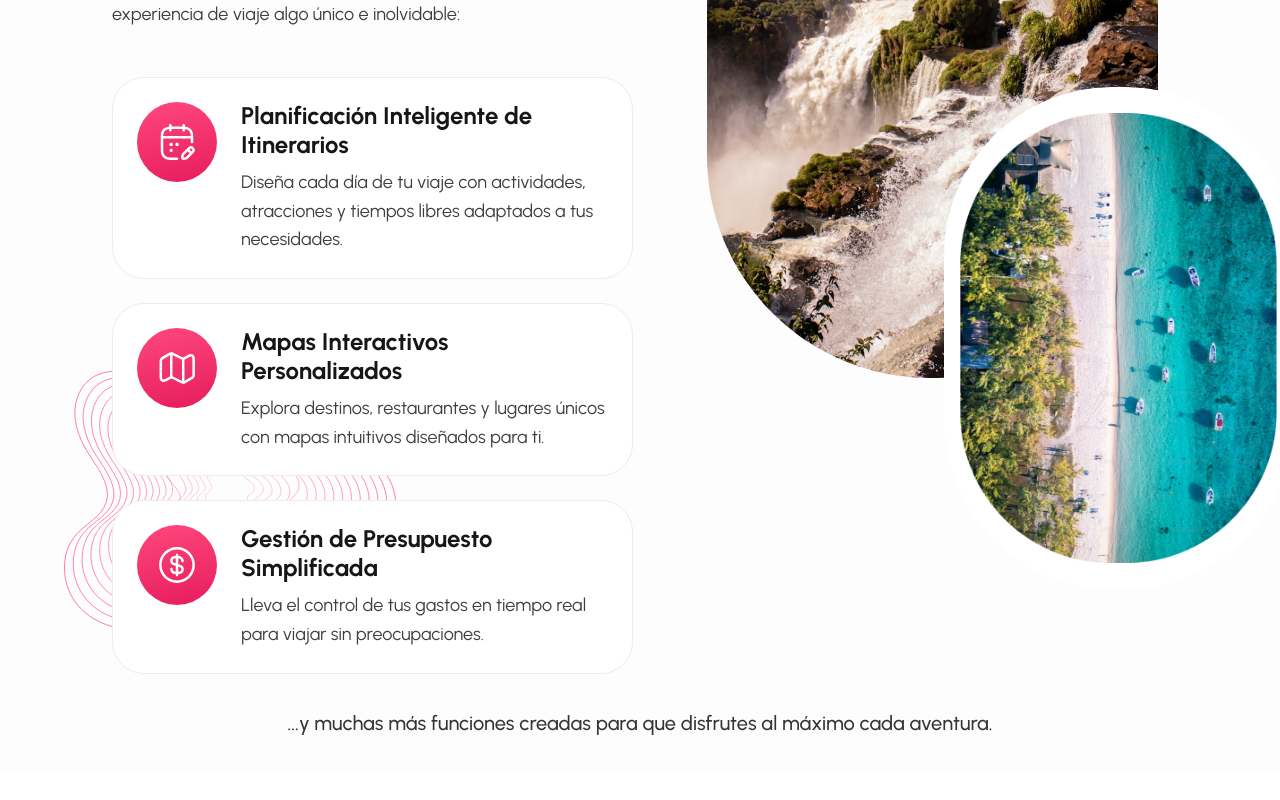
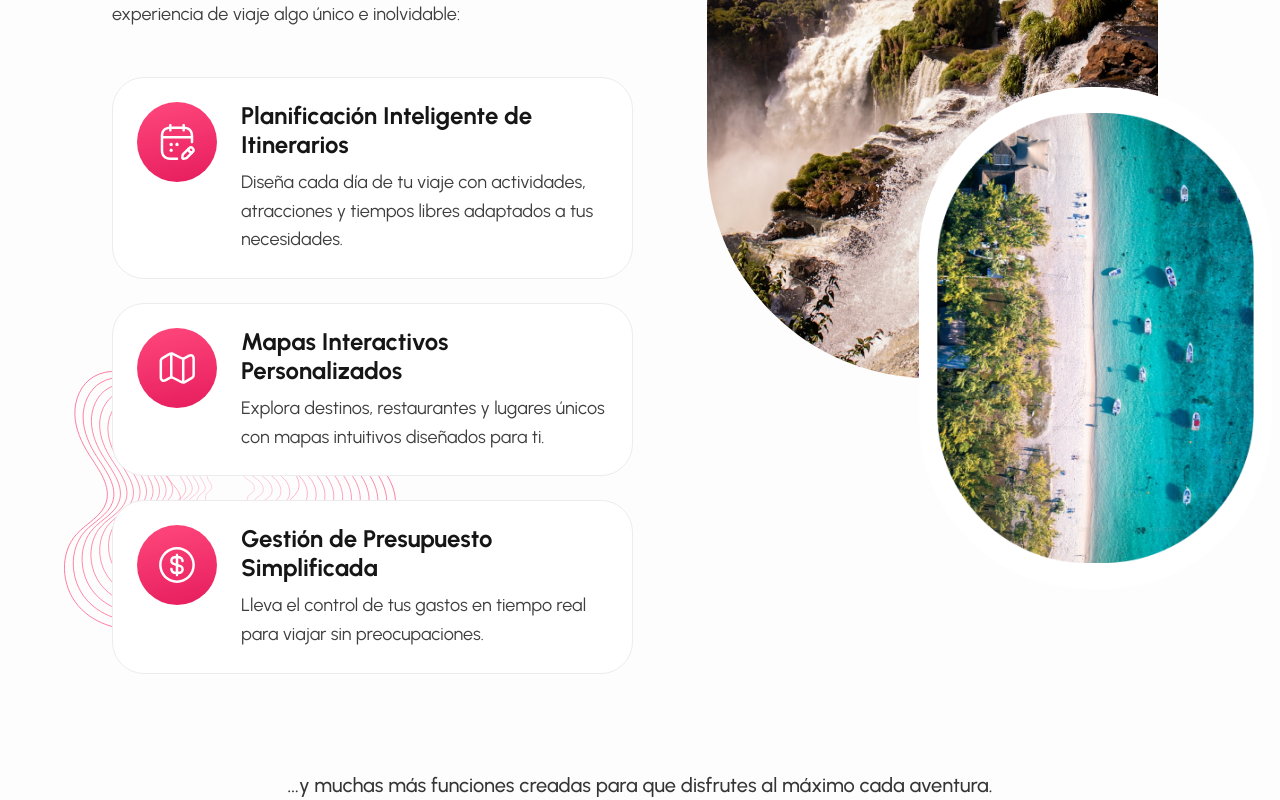
Before and after one commit to Ignacio918/viajes-app, a React (Vite) app in the folder viajes-app/: page / in a window 1280 px wide. Shown: the part 1191-1991 px from the top of the page. Before the commit the page ends 1961 px from the top, so only its background shows below. Built offline with nearby package versions, Linux system fonts and the light colour scheme; a web font is replaced by a local one.

Commit message:
arreglos en ui beneficios

```diff
--- a/viajes-app/src/styles/Benefits.css
+++ b/viajes-app/src/styles/Benefits.css
@@ -60,7 +60,6 @@
 .Frame44 {
   @apply flex flex-col;
   gap: 24px;
-  margin-bottom: 32px;
 }
 
 .benefit-card {
@@ -149,7 +148,7 @@
 }
 
 .imagen-playa-container {
-  width: 400px;
+  width: 353.15px;
   height: 502px;
   display: inline-flex;
   flex-direction: column;
@@ -160,7 +159,7 @@
 }
 
 .imagen-playa {
-  width: 350px;
+  width: 353.15px;
   height: 502px;
   border-radius: 168px;
   border: 100% solid #FDFDFD;
@@ -198,13 +197,10 @@
 }
 
 .bottom-text {
-  position: absolute;
-  left: 50%;
-  transform: translateX(-50%);
-  bottom: 32px;
-  width: max-content;
+  position: relative;
+  text-align: center;
+  margin-top: 32px;
   @apply text-[20px] font-urbanist font-medium text-[#353535];
-  z-index: 1;
 }
 
 /* Media queries */
@@ -263,13 +259,6 @@
   .card-content p {
     @apply text-[16px] leading-[25.6px];
   }
-
-  .bottom-text {
-    position: relative;
-    margin-top: 48px;
-    padding: 0 24px;
-    text-align: center;
-  }
 }
 
 @media (max-width: 480px) {
```
